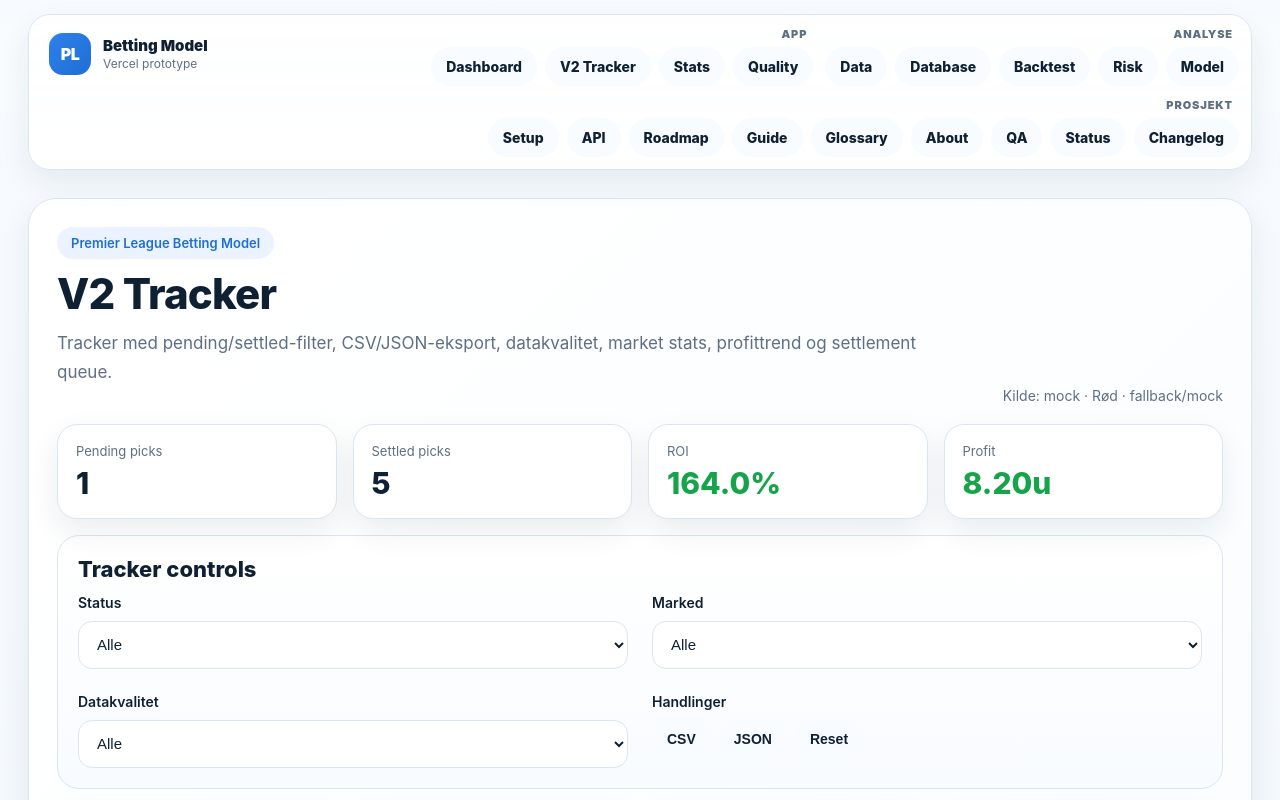
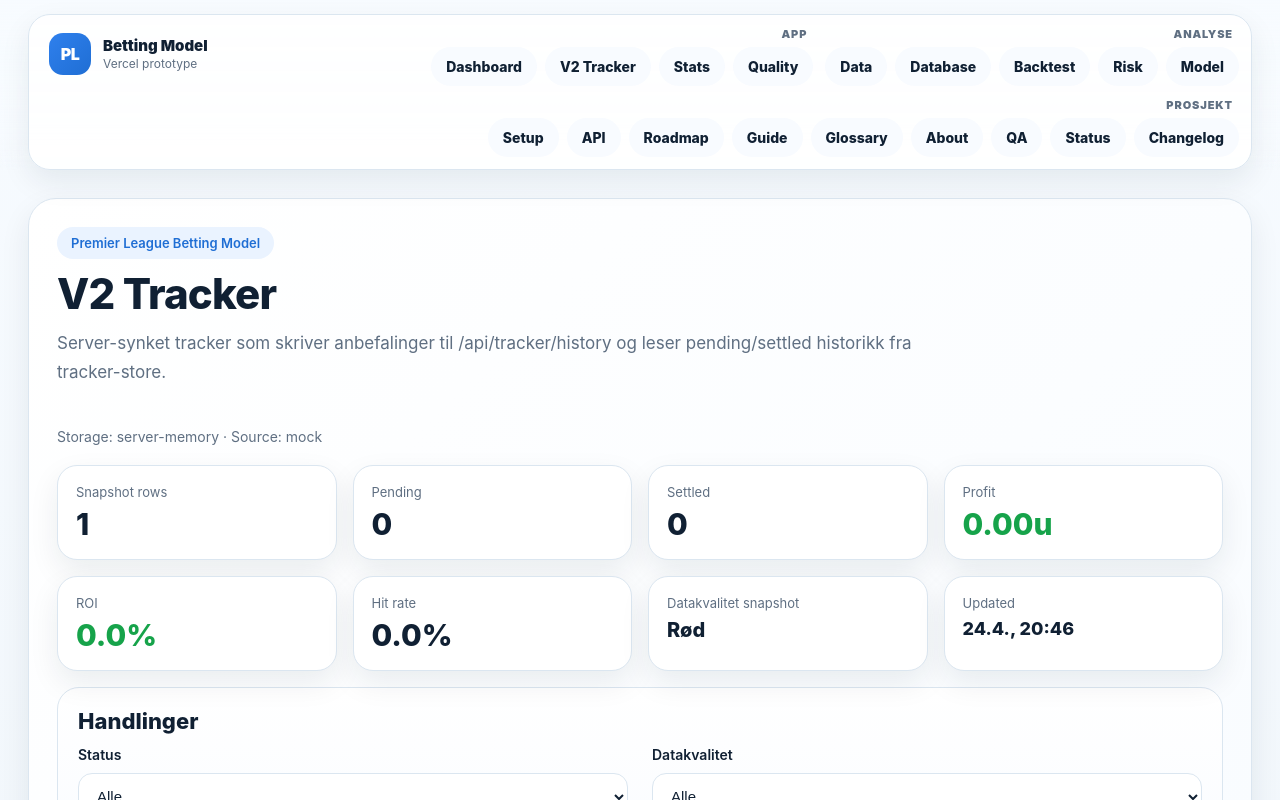
Before and after one commit to hakonnilsen157-commits/PL-betting-model, a Next.js app in the folder pl-vercel-v1/: page /v2-tracker in a window 1280 px wide. Shown: the top 800 px of the page. Built offline with nearby package versions, Linux system fonts and the light colour scheme.

Commit message:
Use server-synced V2 tracker panel

```diff
--- a/pl-vercel-v1/app/v2-tracker/page.tsx
+++ b/pl-vercel-v1/app/v2-tracker/page.tsx
@@ -1,9 +1,9 @@
-import V2TrackerV3Panel from '@/components/V2TrackerV3Panel';
+import V2TrackerServerSyncPanel from '@/components/V2TrackerServerSyncPanel';
 
 export default function V2TrackerPage() {
   return (
     <main className="dashboard-shell">
-      <V2TrackerV3Panel />
+      <V2TrackerServerSyncPanel />
     </main>
   );
 }
```
